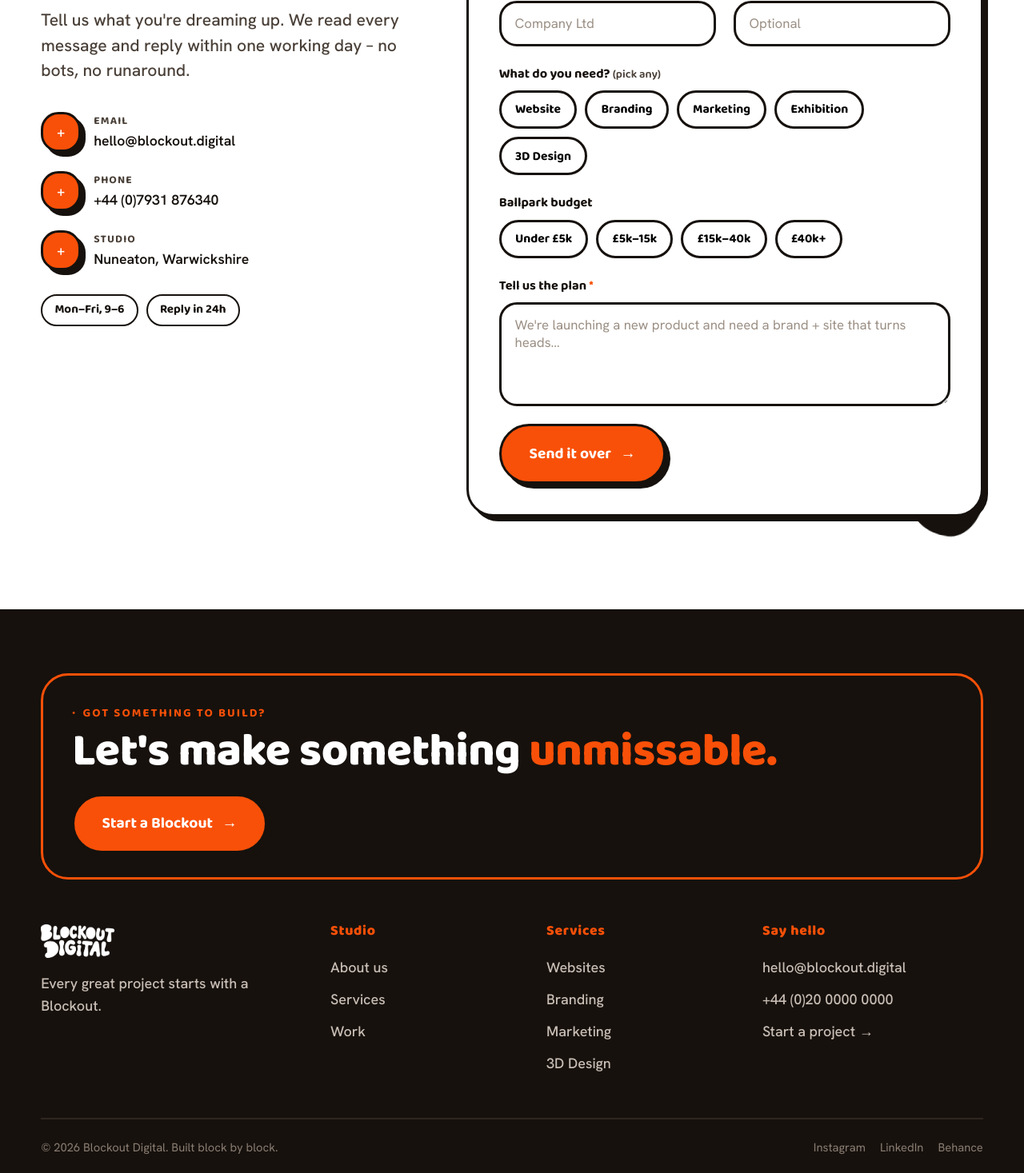
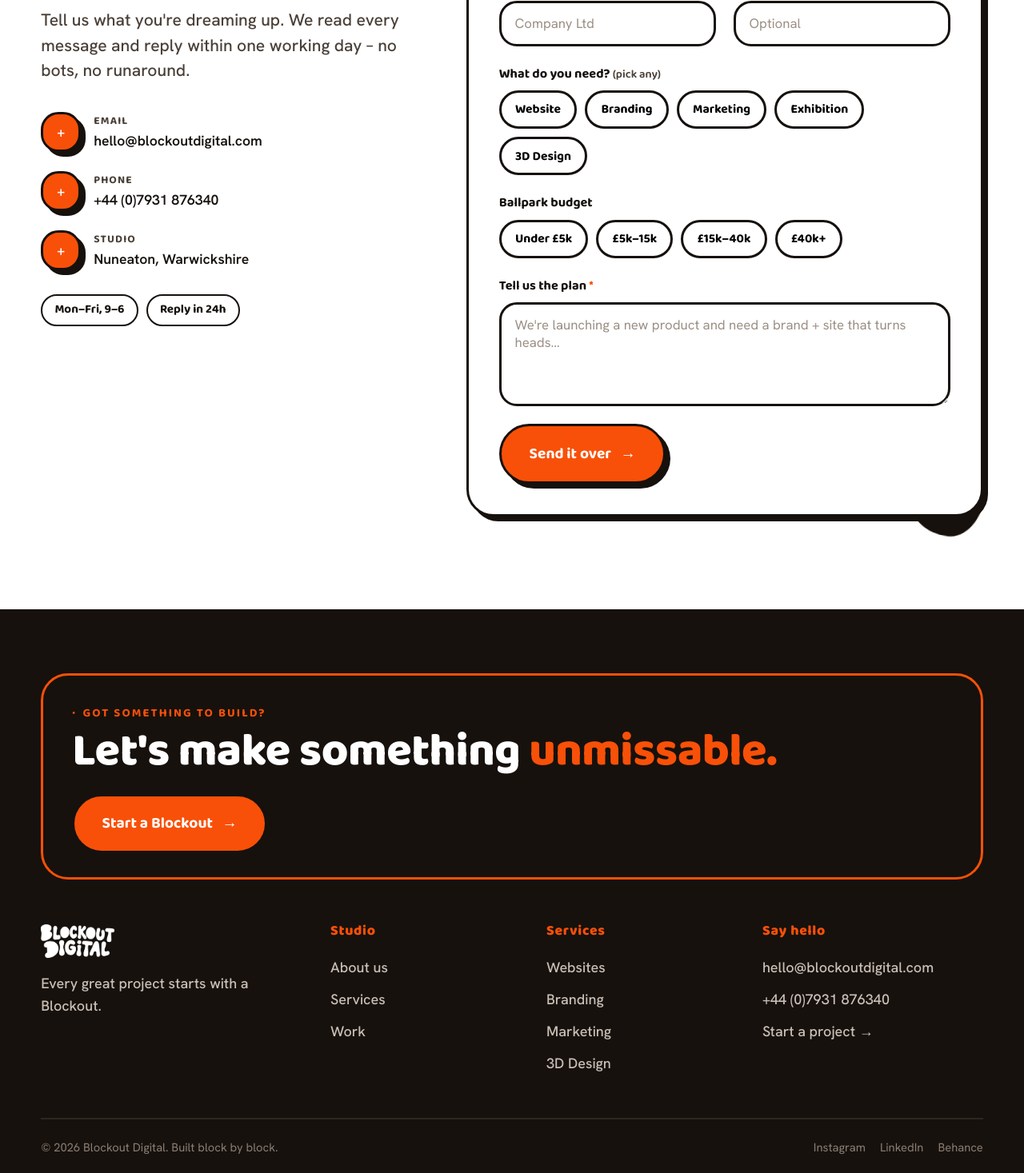
Before and after one commit to cormstonbusiness-eng/blockout-digital, a Next.js app: page /contact in a window 1280 px wide. Shown: the part 493-1960 px from the top of the page at 80% size. Built offline with nearby package versions, Linux system fonts and the light colour scheme.

Commit message:
Update all contact emails to hello@blockoutdigital.com and fix footer phone number

```diff
--- a/app/components/Footer.tsx
+++ b/app/components/Footer.tsx
@@ -36,7 +36,7 @@
           </div>
           <div className="footer__col">
             <h4>Say hello</h4>
-            <a href="mailto:hello@blockout.digital">hello@blockout.digital</a>
+            <a href="mailto:hello@blockoutdigital.com">hello@blockoutdigital.com</a>
             <a href="tel:+447931876340">+44 (0)7931 876340</a>
             <Link href="/contact">Start a project →</Link>
           </div>
--- a/app/contact/page.tsx
+++ b/app/contact/page.tsx
@@ -123,7 +123,7 @@
                 <span className="contact-ico">+</span>
                 <div>
                   <div className="contact-k">Email</div>
-                  <a href="mailto:hello@blockout.digital">hello@blockout.digital</a>
+                  <a href="mailto:hello@blockoutdigital.com">hello@blockoutdigital.com</a>
                 </div>
               </div>
               <div className="contact-line">
--- a/components/Footer.tsx
+++ b/components/Footer.tsx
@@ -35,8 +35,8 @@
           </div>
           <div className="footer__col">
             <h4>Say hello</h4>
-            <a href="mailto:hello@blockout.digital">hello@blockout.digital</a>
-            <a href="tel:+440000000000">+44 (0)20 0000 0000</a>
+            <a href="mailto:hello@blockoutdigital.com">hello@blockoutdigital.com</a>
+            <a href="tel:+447931876340">+44 (0)7931 876340</a>
             <Link href="/contact">Start a project →</Link>
           </div>
         </div>
--- a/lib/emailTemplates.ts
+++ b/lib/emailTemplates.ts
@@ -180,7 +180,7 @@
     <div class="footer">
       <p><strong>Blockout Digital</strong></p>
       <p>Nuneaton, Warwickshire</p>
-      <p><a href="mailto:hello@blockout.digital">hello@blockout.digital</a></p>
+      <p><a href="mailto:hello@blockoutdigital.com">hello@blockoutdigital.com</a></p>
       <p style="margin-top: 16px; opacity: 0.8;">Every great project starts with a blockout.</p>
     </div>
   </div>
```
